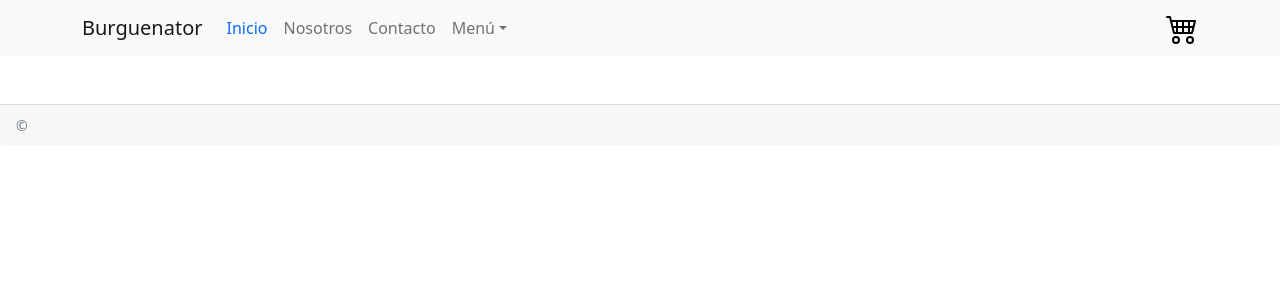
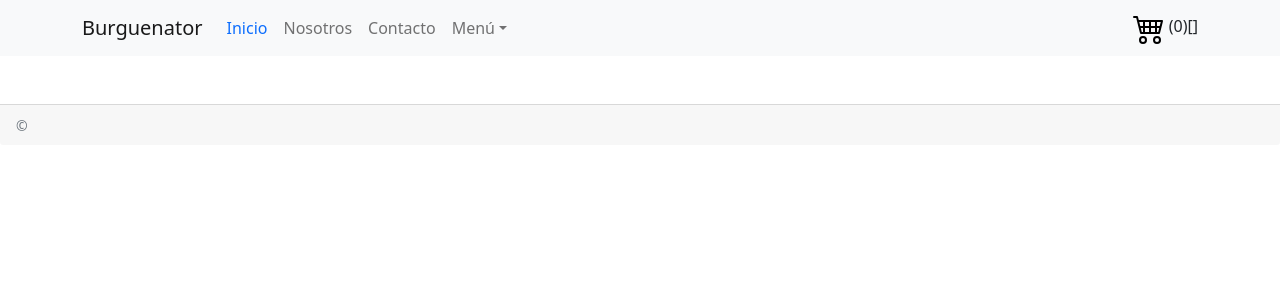
Before and after one commit to asimov86/proyectoreact, a React (Create React App) app: page /cart in a window 1280 px wide. Shown: the top 300 px of the page. Built offline with nearby package versions, Linux system fonts and the light colour scheme.

Commit message:
Agregado de cartcontext

```diff
--- a/package.json
+++ b/package.json
@@ -8,6 +8,7 @@
     "@testing-library/react": "^12.1.4",
     "@testing-library/user-event": "^13.5.0",
     "bootstrap": "^5.1.3",
+    "firebase": "^9.6.11",
     "react": "^17.0.2",
     "react-bootstrap": "^2.2.2",
     "react-dom": "^17.0.2",
--- a/src/App.js
+++ b/src/App.js
@@ -3,44 +3,31 @@ import NavBar from "./components/NavBar";//Traigo el componente y abajo lo muest
 import Footer from "./components/Footer";
 import ItemListContainer from "./Items/ItemListContainer";
 import ItemDetailContainer from "./Items/ItemDetailContainer";
+
 //Ruta
 import { BrowserRouter, Routes, Route } from "react-router-dom";
-import Cart from "./components/cart/Cart";
+import CartContextProvider from "./Context/CartContext";
+import { CartContext } from "./Context/CartContext";
 
-
-export default function App() {
+function App() {
 
 
   return (
     <>
-    {/*<BrowserRouter>
-      <NavBar/>
-      <Routes>
-        <Route exact path="/" element={<ItemListContainer />} />
-        <Route exact path="/category/:type" element={<TestContainer />} />
-        <Route exact path="/item/:type" element={<ItemListContainer/>}/>
-      </Routes>
-
-     {</BrowserRouter>*/}
+      <CartContextProvider>
         <BrowserRouter>
             <NavBar/>
             <Routes>
               <Route exact path="/" element={<ItemListContainer />} />
               <Route exact path="/item/:id" element={<ItemDetailContainer />} />
               <Route exact path="/category/:categoryId" element={<ItemListContainer />} />
-        <Route exact path="/cart/:quantity" element={<Cart />} />
+              <Route exact path="/cart/" element={<CartContextProvider />} />
             </Routes>
             <Footer/>
         </BrowserRouter>
-
-      {/*
-      <NavBar/>
-      <ItemListContainer/>
-      <Footer/>
-      <TestContainer/>
-      {/*
-       <ItemListContainer nombre={"María"} apellido={"Gómez"} sexo="F"/>  Si quito el comentario, guardo y comento el de arriba, en ItemListContainer hay una lógica que realiza un saludo distinto para F o M*/}
+      </CartContextProvider>
     </>
 
   );
-}
+};
+export default App;
--- /dev/null
+++ b/src/Context/CartContext.jsx
@@ -0,0 +1,45 @@
+import React, {useState, createContext} from 'react';
+
+export const CartContext = createContext();
+
+export default function CartContextProvider({ children }) {
+    /* const [cart, setCart]=useState([
+        {id:1, name:"pepsi"},
+        {id:2, name:"Hamburguesa simple"},
+      ]); */
+
+      const [cart, setCart]=useState([]);
+      console.log("cart");
+      console.log(cart);
+
+      function dropCart(){
+        setCart([]);
+      }
+
+      function removeProduct(id){
+          console.log("removeProductId")
+          console.log(id);
+        return cart.some( product => product.id === id )//Acá tengo problemas. No elimina producto por id
+      }
+
+      function addProduct(product){
+        if(isInCart(product.id)){
+            const newCart = [ ...cart ]
+            const duplicate = cart.find((item) => item.id === product.id)
+            const { quantity } = duplicate
+            duplicate.quantity = product.quantity + quantity
+            setCart(newCart)
+
+        } else {
+
+            setCart ( [...cart, product ])
+        }
+      };
+
+      function isInCart(id){
+        return cart.some( producto => producto.id === id )
+    }
+    return (
+        <CartContext.Provider value={{cart, setCart, dropCart, addProduct, removeProduct}}>{children}</CartContext.Provider>
+    )
+};
--- a/src/Items/Item.jsx
+++ b/src/Items/Item.jsx
@@ -15,8 +15,8 @@ export default function Item({item}){
             <Card.Body>
                 <Card.Title>{item.name}</Card.Title>
                 <Card.Text>
-                <p>Precio: {item.price} $</p>
-                <p>Descripción: {item.description}</p>
+                Precio: {item.price} $
+                Descripción: {item.description}
                 </Card.Text>
                 {/* {<Link to={`/item/${item.id}`}>Ver detalle</Link>} */}
                 <Button variant="primary"><Link to={`/item/${item.id}`} style={{ textDecoration: 'none', color: 'White' }}>Ver detalle</Link></Button>
--- a/src/Items/ItemDetail.jsx
+++ b/src/Items/ItemDetail.jsx
@@ -1,10 +1,15 @@
-import React, { useState } from "react";
+import React, { useState, useContext } from "react";
 import ItemCount from "../components/ItemCount/ItemCount";
 import { Card, Button} from "react-bootstrap";
 import { Link } from "react-router-dom";
+import { CartContext } from "../../src/Context/CartContext";
+
 
 const ItemDetail = ({product}) => {
+let {cart, dropCart, addProduct, removeProduct} = useContext(CartContext);
 
+    console.log("cart ItemDetail");
+    console.log(cart);
     const[number, setNumber] = useState(0);
 
     const onAdd = (quantity) =>{
@@ -13,6 +18,7 @@ const ItemDetail = ({product}) => {
         }else{
             alert( "Has agregado " + quantity + " producto a tu carro.");
             setNumber(quantity);
+            addProduct({...product, quantity: quantity});//Le agrego la cantidad al producto que compré y lo guardo en el carrito.
         }
     }
     console.log(number);
@@ -23,17 +29,28 @@ const ItemDetail = ({product}) => {
             <Card.Body>
                 <Card.Title>{product.name}</Card.Title>
                 <Card.Text>
-                <p>Descripción: {product.description} </p>
-                <p>Precio: {product.price} $</p>
-                <p>Producto tipo: {product.category}</p>
+                Descripción: {product.description}
+                Precio: {product.price} $
+                Producto tipo: {product.category}
                 {
                     number >= 1 ? (<p>Cantidad: {number} de {product.stock} </p>) : (<p>Cantidad: 1 de {product.stock} </p>)
                 }
                 </Card.Text>
                 {
-                    number >= 1 ? (<Button variant="outline-primary"><Link to={`/cart/${number}`} style={{ textDecoration: 'none'} }>Comprar</Link></Button>) : (<ItemCount stock={product.stock} initial={1} onAdd={onAdd} />)
+                    /* number >= 1 ? (<Link to={`/cart/${number}`}><Button variant="outline-primary" onClick={()=>{addCart()}} >Comprar</Button></Link> ) : (<ItemCount stock={product.stock} initial={1} onAdd={onAdd} />) */
+                    number >= 1 ?
+                    (<div className="mt-5">
+                        <Link to={`/cart`}>
+                        <Button variant="outline-primary" >Comprar</Button>
+                        <Button variant="outline-danger" onClick={() => dropCart()}>Vaciar carro</Button>
+                        </Link>
+                        <Link to='/'>
+                        <Button variant="outline-info">Continuar Comprando</Button>
+                        </Link>
+                    </div>)
+                    :
+                    (<ItemCount stock={product.stock} initial={1} onAdd={onAdd} product={product} /> )
                 }
-                {/* Cómo pasarle a Cart.jsx el id, price, number, tipo de producto? */}
 
                 <br/>
             </Card.Body>
--- a/src/components/CartWidget.jsx
+++ b/src/components/CartWidget.jsx
@@ -1,14 +1,18 @@
-import React from "react";
-//import Carrito from "./shopping-cart.png"; Eliminé el carrito del archivo .png y utilicé https://github.com/react-icons/react-icons. Muy interesante...
+import React, {useContext} from "react";
 import {BsCart4} from "react-icons/bs";
 import { IconContext } from "react-icons/lib";
-//import ShoppingCartIcon from '@mui/icons-material/ShoppingCart';  Intenté con mui y no pude, así que lo hice a la antigüita jaja
+import { CartContext} from "../Context/CartContext";
+
 export default function CartWidget(){
+    let {cart} = useContext(CartContext);
+    console.log("cartWidget");
+    console.log(cart);
     return(
        <>
-        <IconContext.Provider value={{ color: "black", className: "global-class-name", size:"2em"}}>
+       <IconContext.Provider value={{ color: "black", className: "global-class-name", size:"2em"}}>
         <div>
-            <BsCart4/>
+            <BsCart4/> ({cart.length})
+            {JSON.stringify(cart)}
         </div>
         </IconContext.Provider>
        </>
--- a/src/components/ItemCount/ItemCount.jsx
+++ b/src/components/ItemCount/ItemCount.jsx
@@ -1,10 +1,10 @@
-import React, {useState} from "react";
+import React, {useState, useContext} from "react";
 import {Button, ButtonGroup, Stack} from "react-bootstrap";
 import s from "./ItemCount.module.css";
 import { Link } from "react-router-dom";
 
+export default function ItemCount({stock, initial, onAdd, product}){
 
-export default function ItemCount({stock, initial, onAdd}){
 
     const [quantity, setQuantity] = useState(initial);
 
@@ -40,6 +40,7 @@ export default function ItemCount({stock, initial, onAdd}){
 
 
                     <Button variant="primary" onClick={() => onAdd(quantity)}>Agregar al carro</Button>
+
                     <Button variant="outline-secondary"><Link to="/" style={{ textDecoration: 'none', color: 'Black' }}>Volver</Link></Button>
                 </Stack>
             </div>
--- a/src/components/cart/Cart.jsx
+++ /dev/null
@@ -1,27 +0,0 @@
-import React, {useState} from "react";
-import { useParams } from "react-router-dom";
-
-const Cart = () => {
-
-    {/* Cómo pasarle a Cart.jsx el id, price, number, tipo de producto? */}
-    {/* Acá estuve jugando para ver cómo pasarle esos datos, pero no pude. Logré pasar por el link la cantidad comprada del producto, puedo pasar algo más por este? O hay otra manera?*/}
-    {/* Conseguí esta info: https://es.stackoverflow.com/questions/510489/react-router-pasar-propiedades-de-un-componente-por-medio-del-componente-link*/}
-    const {quantity} = useParams();
-    const[purchase, setPurchase] = useState(quantity);
-
-    function savePurchase(){
-        setPurchase(quantity);
-    }
-
-
-    console.log(typeof(quantity));
-    console.log(quantity);
-    console.log(purchase);
-  return(
-    <>
-
-    </>
-  );
-};
-
-export default Cart;
```
Also changed, not shown: 1 other file (tests, documents, lock files or other folders). Lines whose indentation alone changed are shown as unchanged.
